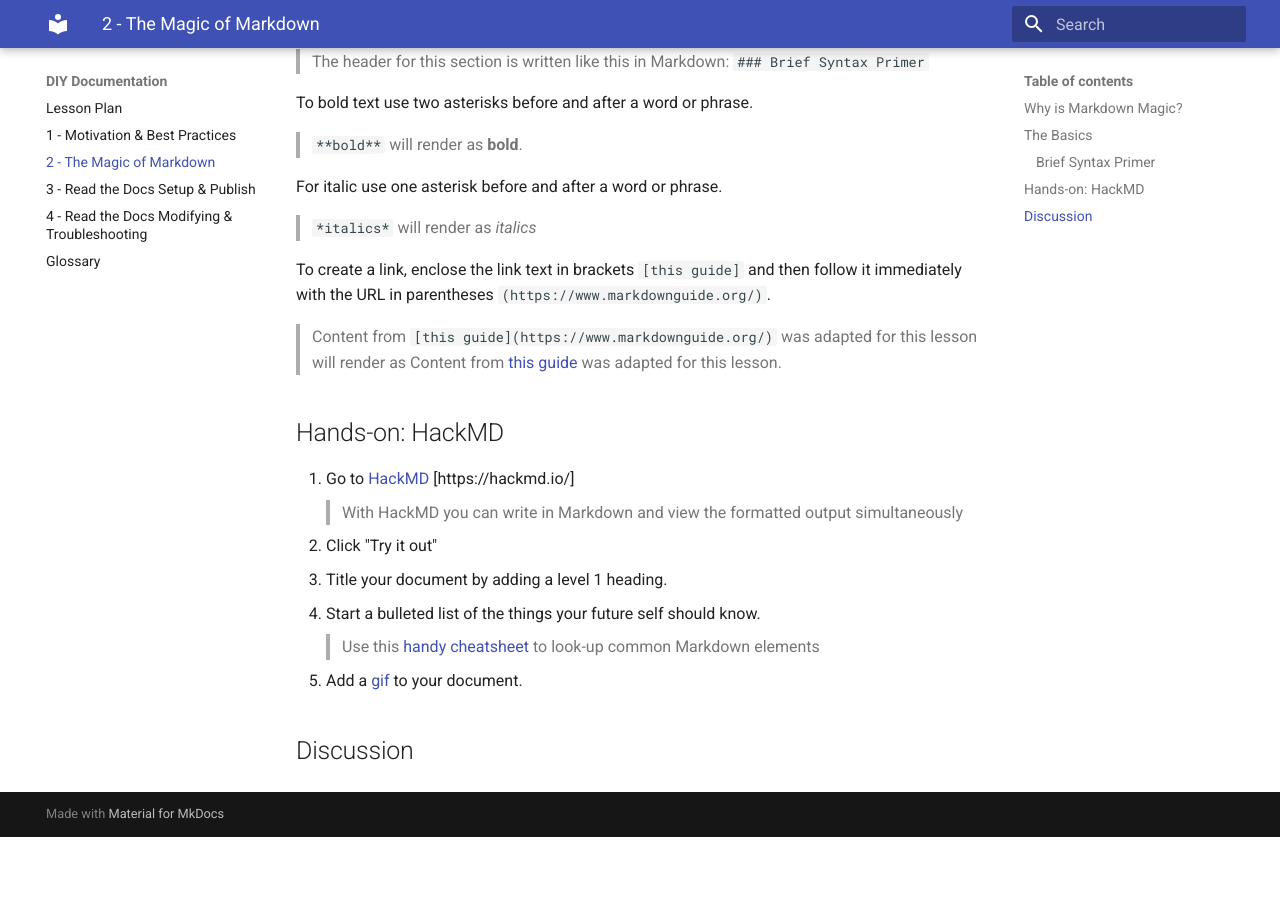
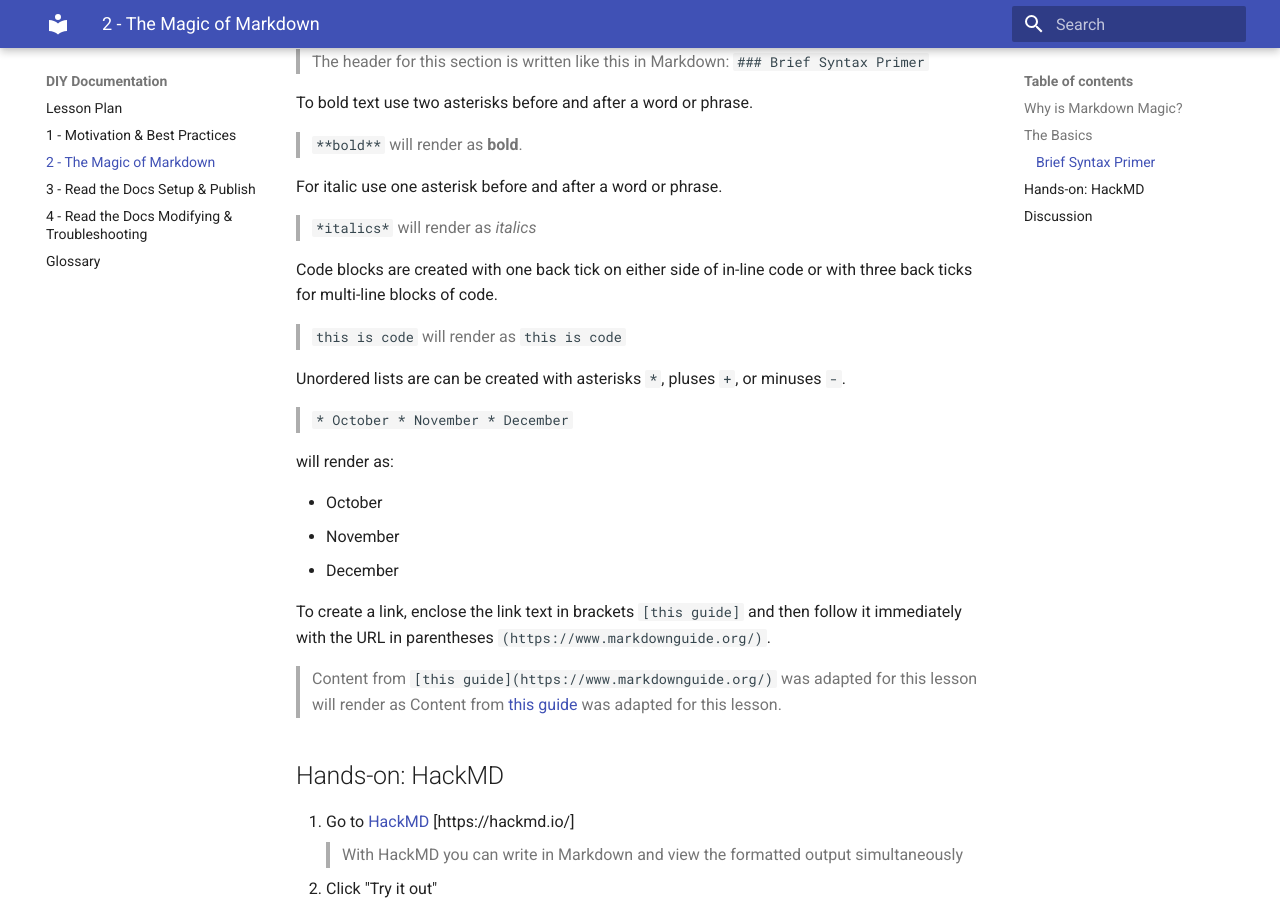
Before and after one commit to rchampieux/diy-documentation, an MkDocs documentation site: the page built from docs/lesson2.md, in a window 1280 px wide and 900 px high, scrolled down 1185 px. Built offline with MkDocs 1.6.1 and Material for MkDocs 9.7.7, drawn with Linux system fonts in a browser that asks for light colours; old or Windows-style settings are respelled for this version of MkDocs; before the commit the page ends 2022 px from its top, so only the background shows below that.

Commit message:
Robin updates

````diff
--- a/docs/lesson2.md
+++ b/docs/lesson2.md
@@ -23,6 +23,20 @@ To bold text use two asterisks before and after a word or phrase.
 For italic use one asterisk before and after a word or phrase.
 > `*italics*` will render as *italics*
 
+Code blocks are created with one back tick on either side of in-line code or with three back ticks for multi-line blocks of code.
+> ``this is code`` will render as `this is code`
+
+Unordered lists are can be created with asterisks `*`, pluses `+`, or minuses `-`.
+> ```* October
+* November
+* December```
+
+will render as:
+
+* October
+* November
+* December
+
 To create a link, enclose the link text in brackets `[this guide]` and then follow it immediately with the URL in parentheses `(https://www.markdownguide.org/)`.
 > Content from `[this guide](https://www.markdownguide.org/)` was adapted for this lesson will render as Content from [this guide](https://www.markdownguide.org/) was adapted for this lesson.
 
````
Also changed, not shown: docs/lesson1.md (+17 -1 lines).
